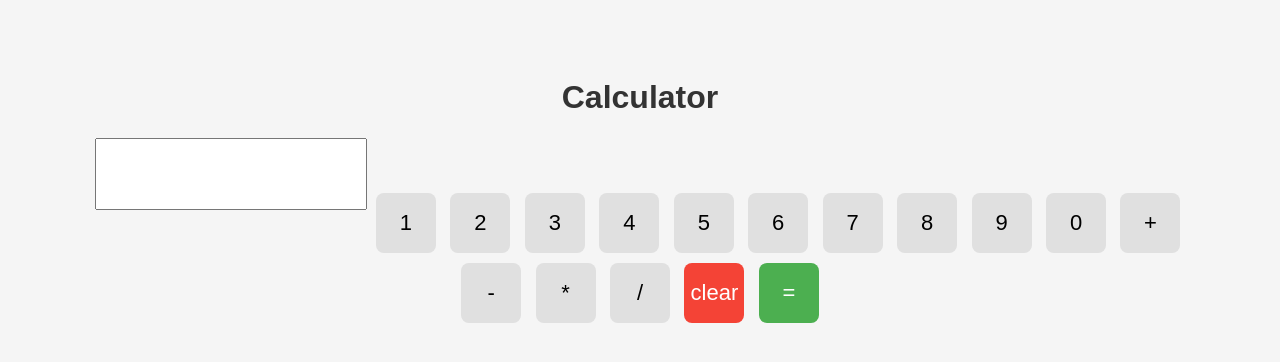
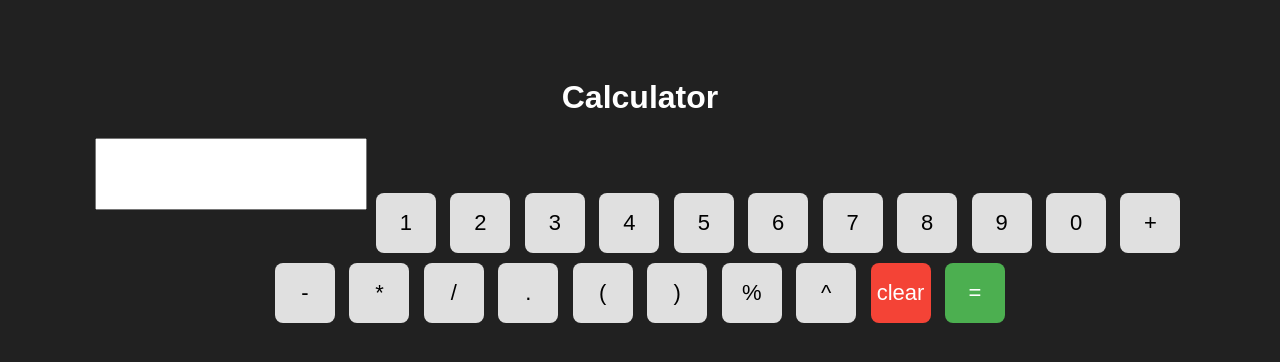
Before and after one commit to mayanksaini18/javascriptCodes, a plain HTML site: page ArjunSirClassCodes/calculator.html in a window 1280 px wide. Drawn offline with Linux system fonts and the light colour scheme.

Commit message:
clculator

```diff
--- a/ArjunSirClassCodes/calculator.html
+++ b/ArjunSirClassCodes/calculator.html
@@ -8,11 +8,11 @@
         body {
             font-family: Arial, sans-serif;
             text-align: center;
-            background-color: #f5f5f5;
+            background-color: #212121;
             padding: 50px;
         }
         h1 {
-            color: #333;
+            color: #ffffff;
         }
         #result {
             width: 250px;
@@ -71,6 +71,12 @@
     <button id="minus" onclick="appendToResult('-')">-</button>
     <button id="multiply" onclick="appendToResult('*')">*</button>
     <button id="divide" onclick="appendToResult('/')">/</button>
+    <button id="dot" onclick="appendToResult('.')">.</button>
+    <button id="openParen" onclick="appendToResult('(')">(</button>
+    <button id="closeParen" onclick="appendToResult(')')">)</button>
+    <button id="percent" onclick="appendToResult('%')">%</button>
+    <button id="power" onclick="appendToResult('**')">^</button>
+    <!-- <button id="sqrt" onclick="appendToResult('Math.sqrt(')">√</button> -->
     <button id="clear" onclick="clearResult()">clear</button>
     <button id="calculate" onclick="calculateResult()">=</button>
 
```
